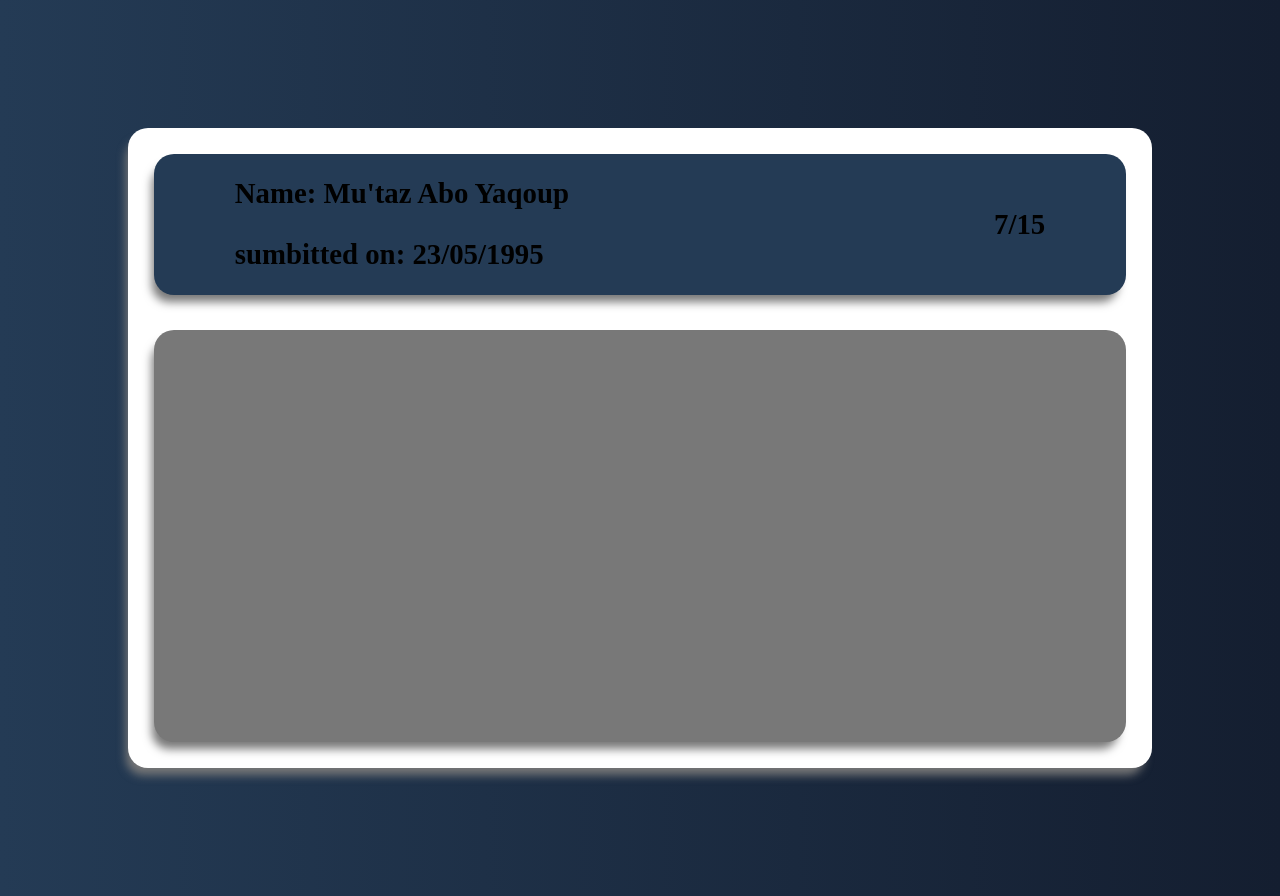
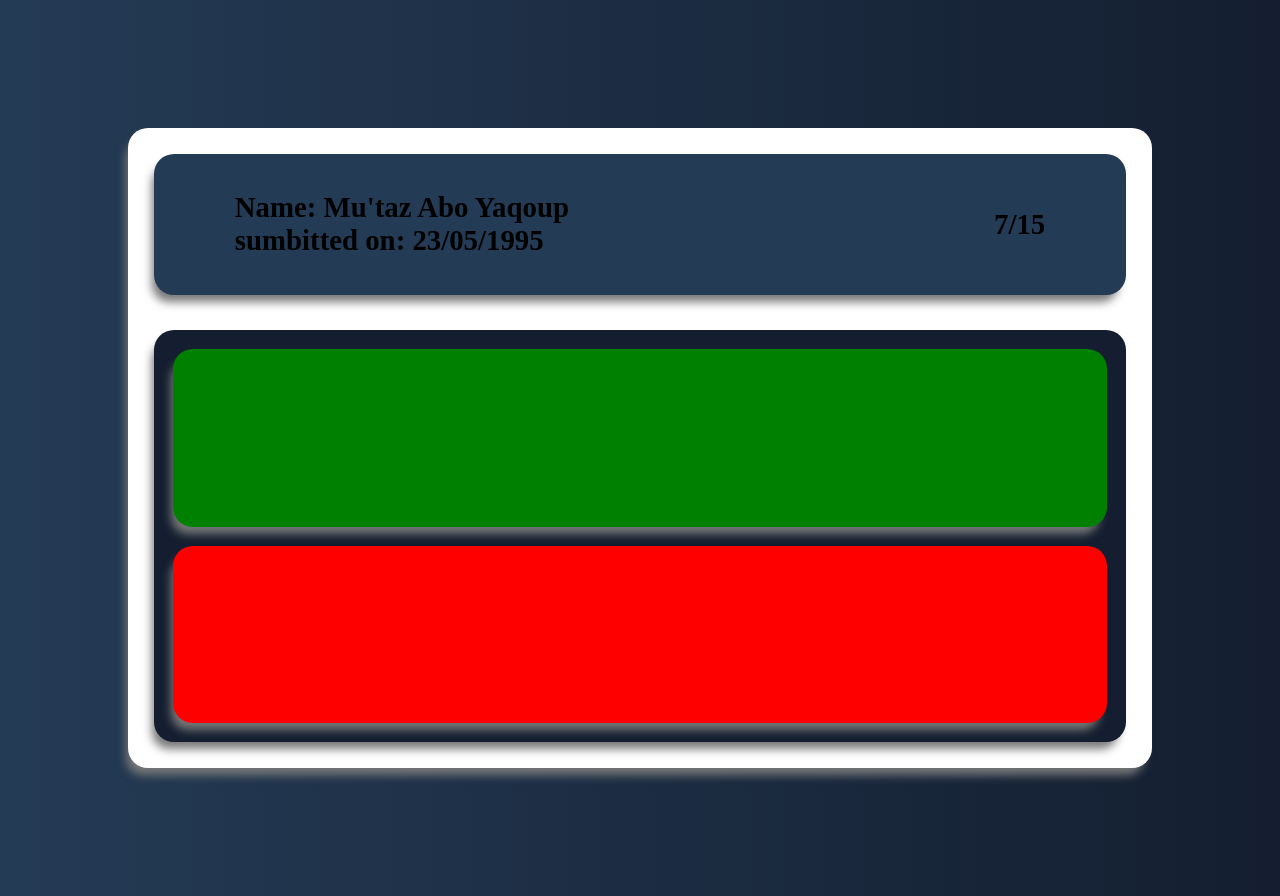
Before and after one commit to Mutazwasfi/JS_project, a plain HTML site: page mutaz/analysisPage.html in a window 1280 px wide. Drawn offline with Linux system fonts and the light colour scheme.

Commit message:
analysisPagestructure

```diff
--- a/pages/analysisPage.css
+++ b/mutaz/analysisPage.css
@@ -43,6 +43,7 @@
     border-radius: 20px;
     display: grid;
     grid-template-columns: 1fr 1fr;
+    align-content: center;
     background-color: var(--Gradient-dark-color-1);
     box-shadow: -5px 10px 10px -3px var(--shadow-light-color);
     font-size: 1.5vw;
@@ -65,23 +66,44 @@
 }
 
 /* This were we display the question for Anaylsis */
-.corQuestions {
+.Questions {
     width: 100%;
     height: 100%;
     border-radius: 20px;
     display: grid;
-    grid-template-columns: 1fr 1fr;
-    background-color: var(--shadow-light-color);
+    grid-template-rows: 1fr 1fr;
+    background-color: var(--Gradient-dark-color-2);
     box-shadow: -5px 10px 10px -3px var(--shadow-light-color);
     overflow: auto;
+    padding: 1%;
   }
 
+  /* This is were the correct questions will show up */
+  .corQ {
+    border-radius: 20px;
+    background-color: green;
+    box-shadow: -5px 10px 10px -3px var(--shadow-light-color);
+    overflow: auto;
+    margin: 1%;
+  }
+
+  /* this is were the wrong questions and their correct answer will show up */
+  .wrongQ {
+    background-color: red;
+    border-radius: 20px;
+    box-shadow: -5px 10px 10px -3px var(--shadow-light-color);
+    overflow: auto;
+    margin: 1%;
+  }
 
   @media only screen and (max-width: 920px) {
   .dashBoard {
     display: flex;
     flex-direction: column;
+    justify-content: center;
+    flex-wrap: wrap;
     font-size: 1.5vw;
     padding: 1%;
+    padding-right: 8%;
   }
 }
--- a/pages/analysisPage.html
+++ b/mutaz/analysisPage.html
@@ -26,8 +26,12 @@
                 </div>
             </div>
 
-            <div class="">
-                <div class="corQuestions">
+            <div class="Questions">
+                <div class="corQ">
+
+                </div>
+
+                <div class="wrongQ">
 
                 </div>
 
```
